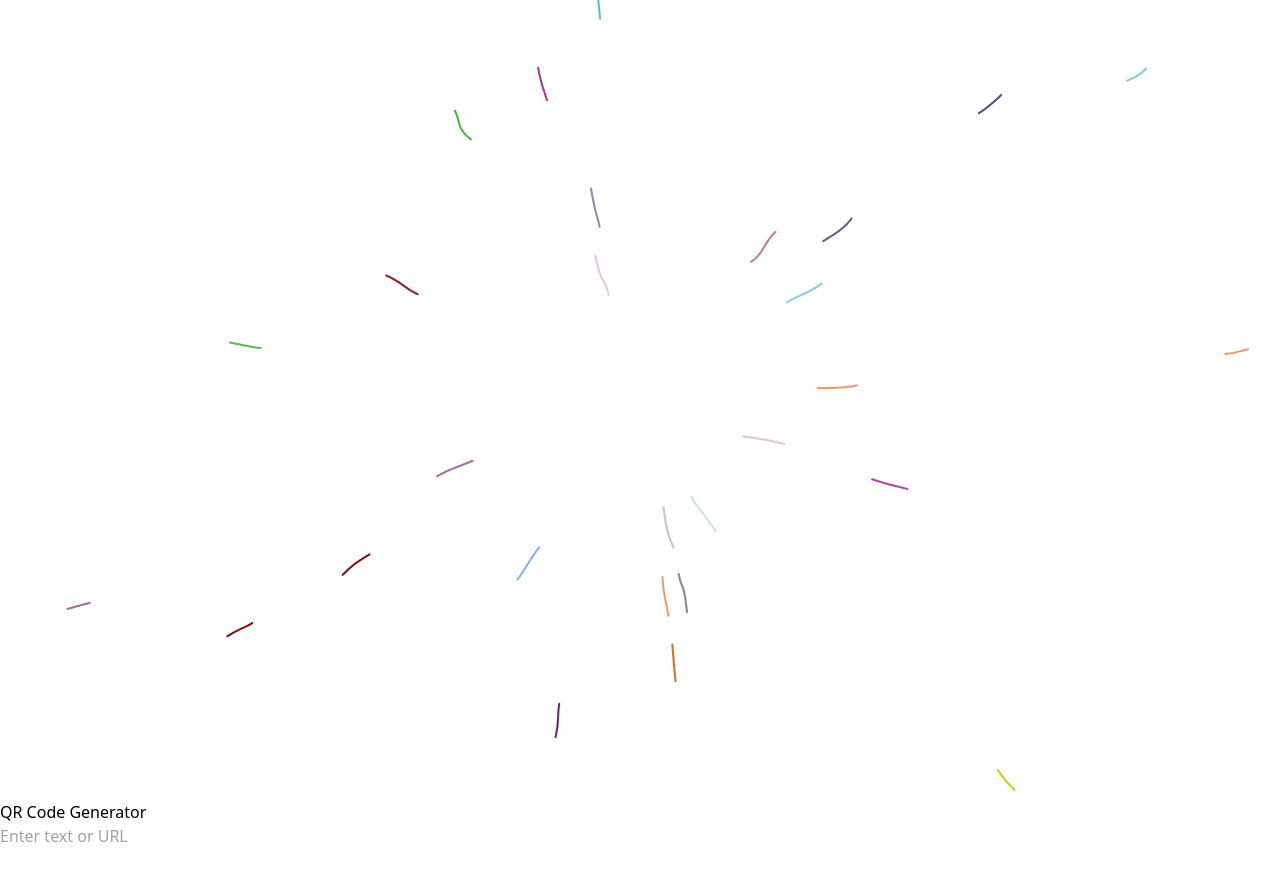
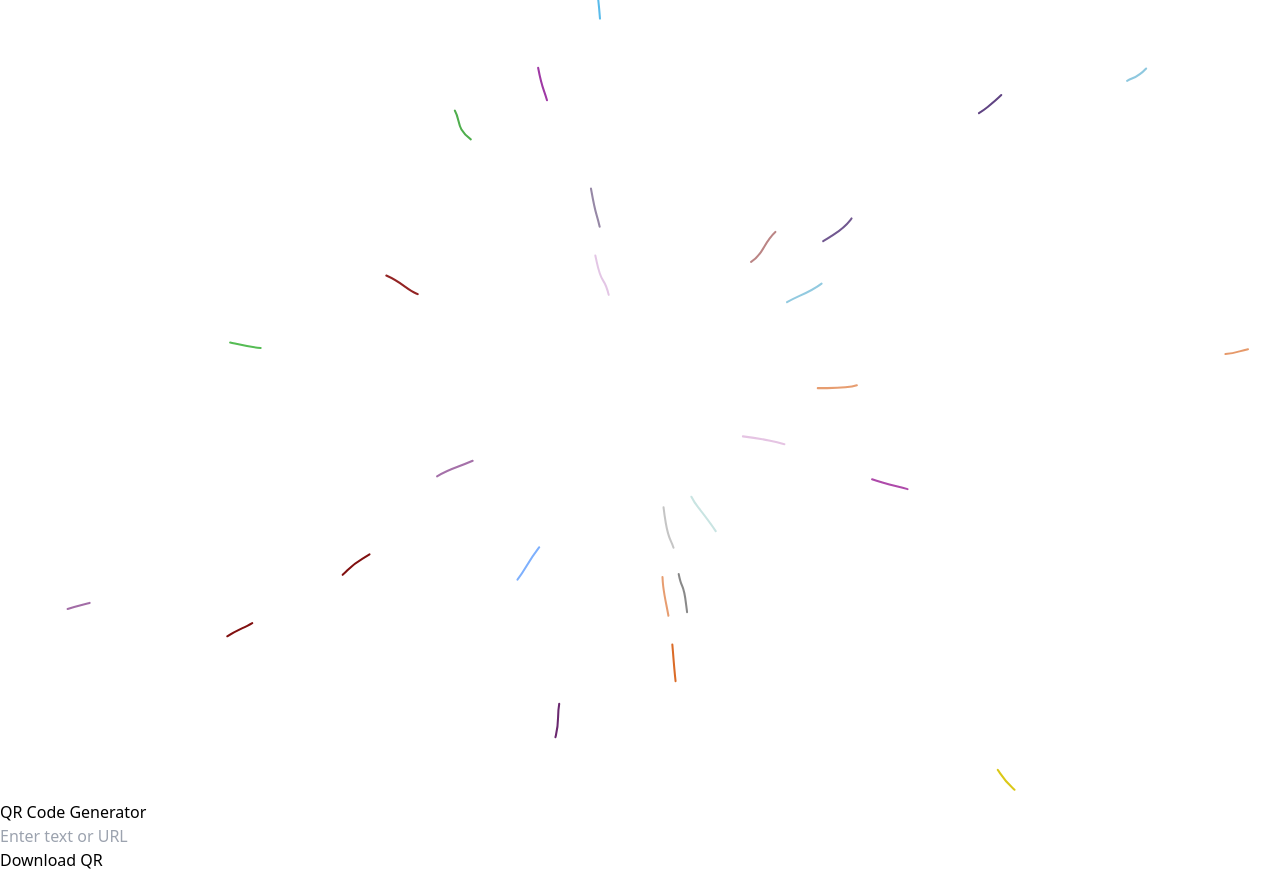
Before and after one commit to Aapush01/QReasy, a React (Vite) app: page / in a window 1280 px wide. Before the commit the page ends 848 px from the top, so only its background shows below. Built offline with nearby package versions, Linux system fonts and the light colour scheme.

Commit message:
Added download QR functionality

```diff
--- a/package.json
+++ b/package.json
@@ -11,7 +11,9 @@
   },
   "dependencies": {
     "clsx": "^2.1.1",
+    "file-saver": "^2.0.5",
     "framer-motion": "^11.11.1",
+    "html-to-image": "^1.11.11",
     "qrcode.react": "^4.0.1",
     "react": "^18.3.1",
     "react-dom": "^18.3.1",
@@ -20,6 +22,7 @@
   },
   "devDependencies": {
     "@eslint/js": "^9.11.1",
+    "@types/file-saver": "^2.0.7",
     "@types/react": "^18.3.10",
     "@types/react-dom": "^18.3.0",
     "@vitejs/plugin-react": "^4.3.2",
--- a/src/components/QRCodeGenerator.tsx
+++ b/src/components/QRCodeGenerator.tsx
@@ -1,17 +1,36 @@
-import React, { useState, ChangeEvent } from 'react';
+import React, { useState, ChangeEvent,useRef } from 'react';
 import QRCode from 'react-qr-code';
+import { saveAs } from 'file-saver';
+import { toPng } from 'html-to-image';
+
 import { BackgroundLines } from "../components/ui/BackgroundLines"
 
 const QRCodeGenerator: React.FC = () => {
   const [inputText, setInputText] = useState<string>('');
+  const qrRef = useRef<HTMLDivElement>(null);
 
   const handleInputChange = (e: ChangeEvent<HTMLInputElement>): void => {
     setInputText(e.target.value);
   };
 
+  const handleDownloadClick = () => {
+    if (!qrRef.current) {
+      console.error("QR code reference is null.");
+      return;
+    }
+
+    toPng(qrRef.current)
+      .then((dataUrl) => {
+        saveAs(dataUrl, 'qr-code.png');
+      })
+      .catch((err) => {
+        console.error('Error generating image', err);
+      });
+  };
+
   return (
 
-    <BackgroundLines>
+    <BackgroundLines >
 
     <div className="flex flex-col items-center justify-center h-screen p-4 bg-gray-100">
       <h1 className="text-2xl font-bold mb-4">QR Code Generator</h1>
@@ -21,15 +40,21 @@ const QRCodeGenerator: React.FC = () => {
         placeholder="Enter text or URL"
         value={inputText}
         onChange={handleInputChange}
-        className="p-2 mb-4 border border-gray-400 rounded-md w-full max-w-xs"
+        className="p-2 mb-4 border border-gray-400 rounded-md w-full sm:max-w-xs"
       />
 
       {inputText && (
-        <div className="bg-white p-4 rounded-md shadow-md">
+        <div className="bg-white p-4 rounded-md shadow-md" ref={qrRef}>
           <QRCode value={inputText} />
         </div>
       )}
     </div>
+    <button
+          onClick={handleDownloadClick}
+          className="p-2 bg-blue-500 text-white rounded-md"
+        >
+          Download QR
+        </button>
       </BackgroundLines>
   );
 };
--- a/src/components/ui/BackgroundLines.tsx
+++ b/src/components/ui/BackgroundLines.tsx
@@ -98,7 +98,7 @@ const SVG = ({
       initial={{ opacity: 0 }}
       animate={{ opacity: 1 }}
       transition={{ duration: 1 }}
-      className="absolute inset-0 w-full h-full"
+      className="absolute inset-0 w-full h-full pointer-events-none"
     >
       {paths.map((path, idx) => (
         <motion.path
```
Also changed, not shown: 1 other file (tests, documents, lock files or other folders).
